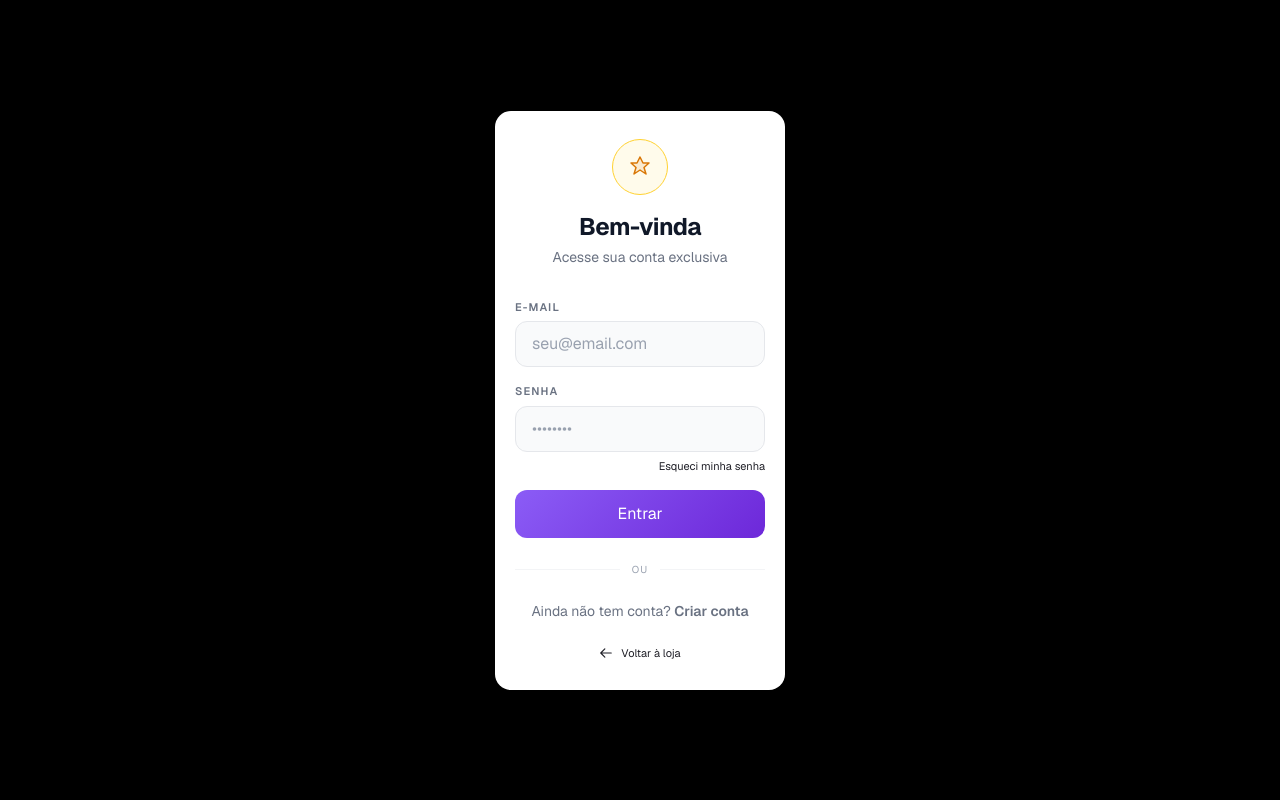
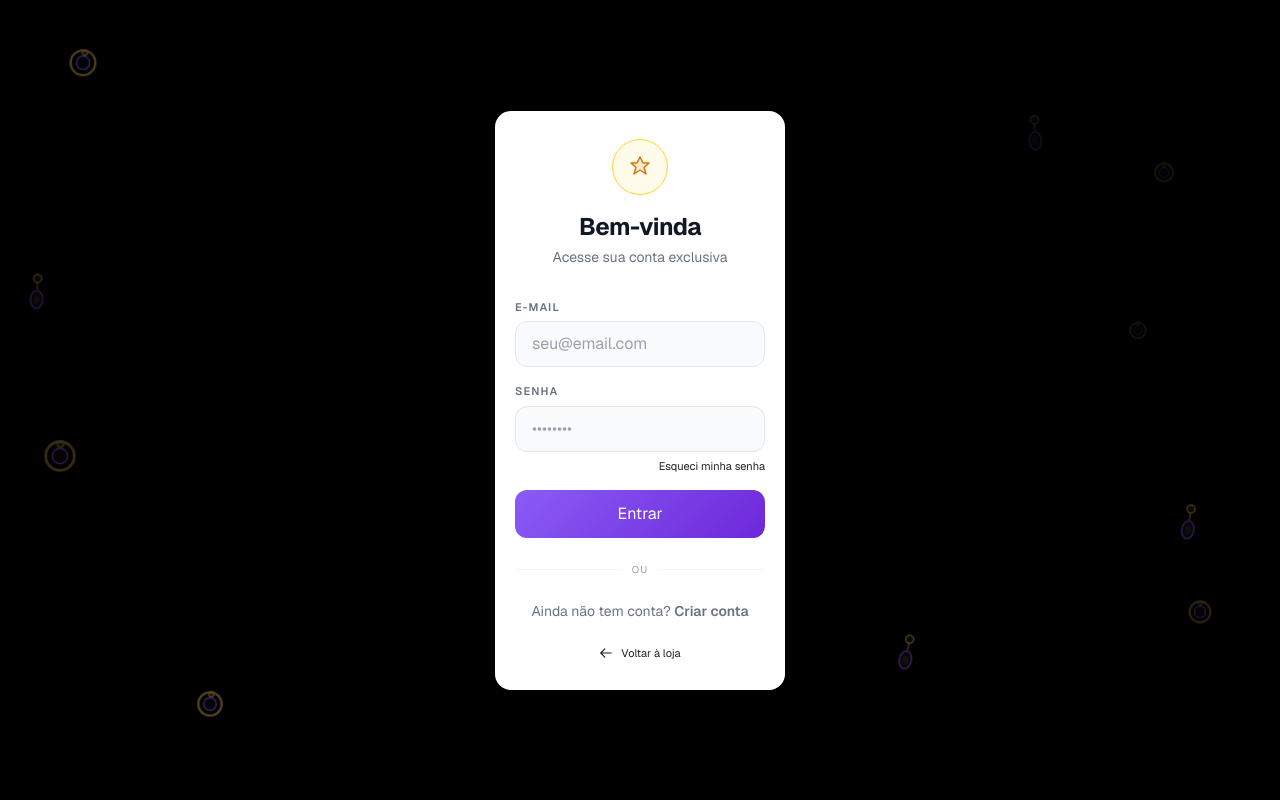
Before and after one commit to antoniofilho27032006anf/aksemijoias, a Next.js app in the folder frontend/: page /login in a window 1280 px wide. Shown: the top 800 px of the page. Built offline with nearby package versions, Linux system fonts and the light colour scheme.

Commit message:
Add floating jewelry animation to login and register

```diff
--- a/frontend/app/login/page.tsx
+++ b/frontend/app/login/page.tsx
@@ -29,7 +29,60 @@ export default function LoginPage() {
   }
 
   return (
-    <div className="flex min-h-screen items-center justify-center bg-black px-4">
+    <div className="flex min-h-screen items-center justify-center bg-black px-4 relative overflow-hidden">
+
+      <style>{`
+        @keyframes floatA {
+          0%, 100% { transform: translateY(0px) rotate(0deg); opacity: 0.18; }
+          50% { transform: translateY(-22px) rotate(12deg); opacity: 0.38; }
+        }
+        @keyframes floatB {
+          0%, 100% { transform: translateY(0px) rotate(0deg); opacity: 0.12; }
+          50% { transform: translateY(-30px) rotate(-18deg); opacity: 0.3; }
+        }
+        @keyframes floatC {
+          0%, 100% { transform: translateY(0px) rotate(0deg); opacity: 0.2; }
+          50% { transform: translateY(-18px) rotate(8deg); opacity: 0.4; }
+        }
+      `}</style>
+
+      {/* Joias flutuantes */}
+      <div className="pointer-events-none absolute inset-0">
+        {/* Anéis */}
+        {[
+          { top: '8%', left: '5%', size: 38, delay: '0s', dur: '4s', anim: 'floatA' },
+          { top: '20%', right: '8%', size: 28, delay: '1s', dur: '5s', anim: 'floatB' },
+          { top: '55%', left: '3%', size: 44, delay: '2s', dur: '4.5s', anim: 'floatC' },
+          { top: '75%', right: '5%', size: 32, delay: '0.5s', dur: '6s', anim: 'floatA' },
+          { top: '40%', left: '88%', size: 24, delay: '1.5s', dur: '3.8s', anim: 'floatB' },
+          { top: '88%', left: '15%', size: 36, delay: '3s', dur: '5.2s', anim: 'floatC' },
+        ].map((item, i) => (
+          <svg key={i} width={item.size} height={item.size} viewBox="0 0 40 40" fill="none"
+            style={{ position: 'absolute', top: item.top, left: (item as any).left, right: (item as any).right,
+              animation: `${item.anim} ${item.dur} ${item.delay} ease-in-out infinite` }}>
+            <circle cx="20" cy="20" r="13" stroke="#d4a853" strokeWidth="2.5" fill="none" />
+            <circle cx="20" cy="20" r="7" stroke="#8b5cf6" strokeWidth="1.5" fill="rgba(139,92,246,0.08)" />
+            <circle cx="20" cy="9" r="3" fill="rgba(212,168,83,0.35)" stroke="#d4a853" strokeWidth="1.2" />
+          </svg>
+        ))}
+
+        {/* Brincos */}
+        {[
+          { top: '15%', left: '80%', delay: '0.8s', dur: '4.2s', anim: 'floatB' },
+          { top: '65%', left: '92%', delay: '2.2s', dur: '5s', anim: 'floatA' },
+          { top: '35%', left: '2%', delay: '1.8s', dur: '4.8s', anim: 'floatC' },
+          { top: '82%', left: '70%', delay: '0.3s', dur: '3.5s', anim: 'floatA' },
+        ].map((item, i) => (
+          <svg key={i} width="22" height="36" viewBox="0 0 22 36" fill="none"
+            style={{ position: 'absolute', top: item.top, left: item.left,
+              animation: `${item.anim} ${item.dur} ${item.delay} ease-in-out infinite` }}>
+            <circle cx="11" cy="5" r="4" stroke="#d4a853" strokeWidth="1.5" fill="rgba(212,168,83,0.15)" />
+            <line x1="11" y1="9" x2="11" y2="16" stroke="#d4a853" strokeWidth="1.2" />
+            <ellipse cx="11" cy="26" rx="6" ry="9" stroke="#8b5cf6" strokeWidth="1.5" fill="rgba(139,92,246,0.12)" />
+            <ellipse cx="11" cy="26" rx="3" ry="5" fill="rgba(212,168,83,0.2)" />
+          </svg>
+        ))}
+      </div>
       <div className="w-full max-w-[290px] rounded-2xl bg-white px-5 py-7 shadow-2xl">
 
         {/* Logo/topo */}
--- a/frontend/app/register/page.tsx
+++ b/frontend/app/register/page.tsx
@@ -29,7 +29,56 @@ export default function RegisterPage() {
   }
 
   return (
-    <div className="flex min-h-screen items-center justify-center bg-black px-4">
+    <div className="flex min-h-screen items-center justify-center bg-black px-4 relative overflow-hidden">
+
+      <style>{`
+        @keyframes floatA {
+          0%, 100% { transform: translateY(0px) rotate(0deg); opacity: 0.18; }
+          50% { transform: translateY(-22px) rotate(12deg); opacity: 0.38; }
+        }
+        @keyframes floatB {
+          0%, 100% { transform: translateY(0px) rotate(0deg); opacity: 0.12; }
+          50% { transform: translateY(-30px) rotate(-18deg); opacity: 0.3; }
+        }
+        @keyframes floatC {
+          0%, 100% { transform: translateY(0px) rotate(0deg); opacity: 0.2; }
+          50% { transform: translateY(-18px) rotate(8deg); opacity: 0.4; }
+        }
+      `}</style>
+
+      <div className="pointer-events-none absolute inset-0">
+        {[
+          { top: '8%', left: '5%', size: 38, delay: '0s', dur: '4s', anim: 'floatA' },
+          { top: '20%', right: '8%', size: 28, delay: '1s', dur: '5s', anim: 'floatB' },
+          { top: '55%', left: '3%', size: 44, delay: '2s', dur: '4.5s', anim: 'floatC' },
+          { top: '75%', right: '5%', size: 32, delay: '0.5s', dur: '6s', anim: 'floatA' },
+          { top: '40%', left: '88%', size: 24, delay: '1.5s', dur: '3.8s', anim: 'floatB' },
+          { top: '88%', left: '15%', size: 36, delay: '3s', dur: '5.2s', anim: 'floatC' },
+        ].map((item, i) => (
+          <svg key={i} width={item.size} height={item.size} viewBox="0 0 40 40" fill="none"
+            style={{ position: 'absolute', top: item.top, left: (item as any).left, right: (item as any).right,
+              animation: `${item.anim} ${item.dur} ${item.delay} ease-in-out infinite` }}>
+            <circle cx="20" cy="20" r="13" stroke="#d4a853" strokeWidth="2.5" fill="none" />
+            <circle cx="20" cy="20" r="7" stroke="#8b5cf6" strokeWidth="1.5" fill="rgba(139,92,246,0.08)" />
+            <circle cx="20" cy="9" r="3" fill="rgba(212,168,83,0.35)" stroke="#d4a853" strokeWidth="1.2" />
+          </svg>
+        ))}
+        {[
+          { top: '15%', left: '80%', delay: '0.8s', dur: '4.2s', anim: 'floatB' },
+          { top: '65%', left: '92%', delay: '2.2s', dur: '5s', anim: 'floatA' },
+          { top: '35%', left: '2%', delay: '1.8s', dur: '4.8s', anim: 'floatC' },
+          { top: '82%', left: '70%', delay: '0.3s', dur: '3.5s', anim: 'floatA' },
+        ].map((item, i) => (
+          <svg key={i} width="22" height="36" viewBox="0 0 22 36" fill="none"
+            style={{ position: 'absolute', top: item.top, left: item.left,
+              animation: `${item.anim} ${item.dur} ${item.delay} ease-in-out infinite` }}>
+            <circle cx="11" cy="5" r="4" stroke="#d4a853" strokeWidth="1.5" fill="rgba(212,168,83,0.15)" />
+            <line x1="11" y1="9" x2="11" y2="16" stroke="#d4a853" strokeWidth="1.2" />
+            <ellipse cx="11" cy="26" rx="6" ry="9" stroke="#8b5cf6" strokeWidth="1.5" fill="rgba(139,92,246,0.12)" />
+            <ellipse cx="11" cy="26" rx="3" ry="5" fill="rgba(212,168,83,0.2)" />
+          </svg>
+        ))}
+      </div>
       <div className="w-full max-w-[290px] rounded-2xl bg-white px-5 py-7 shadow-2xl">
 
         {/* Logo/topo */}
```
